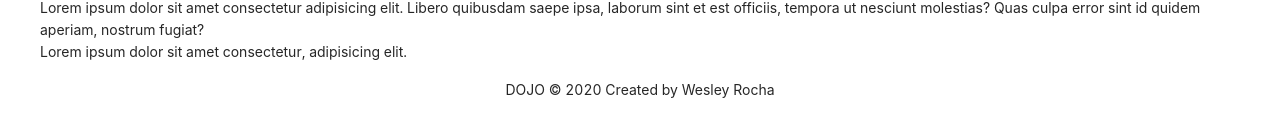
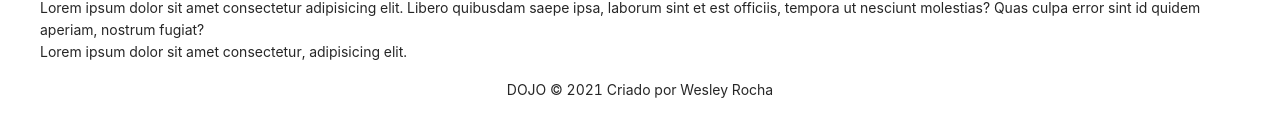
Before and after one commit to wdsrocha/dojo, a Next.js app in the folder packages/app/: page / in a window 1280 px wide. Shown: the part 382-518 px from the top of the page. Built offline with nearby package versions, Linux system fonts and the light colour scheme.

Commit message:
Update footer

```diff
--- a/packages/app/components/mainLayout/footer/footer.tsx
+++ b/packages/app/components/mainLayout/footer/footer.tsx
@@ -3,7 +3,7 @@ import { Layout } from "antd";
 
 const Footer: FC = () => (
   <Layout.Footer className="text-center">
-    DOJO © 2020 Created by Wesley Rocha
+    DOJO © 2021 Criado por Wesley Rocha
   </Layout.Footer>
 );
 
```
